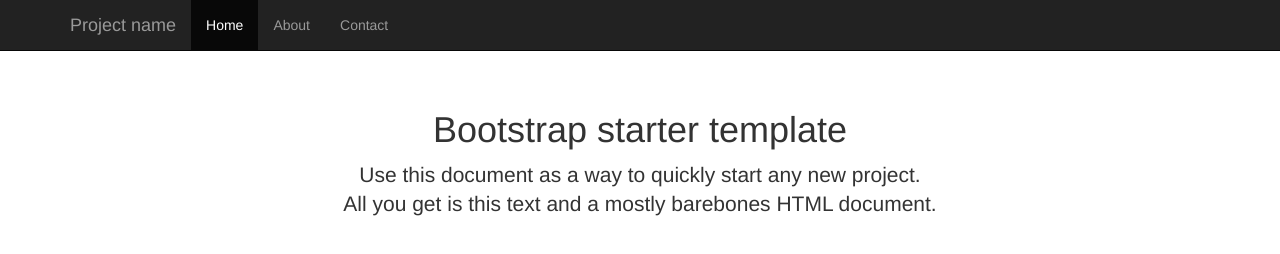
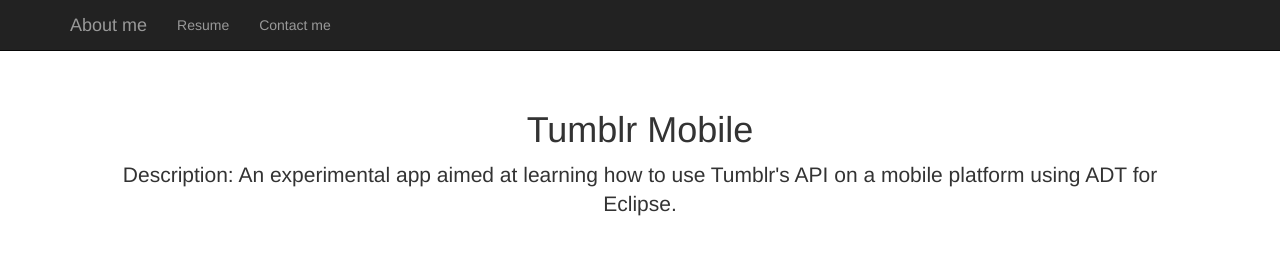
Before and after one commit to Saporous/Saporous.github.io, a plain HTML site: page tumblrmobile.html in a window 1280 px wide. Drawn offline with nearby package versions, Linux system fonts and the light colour scheme.

Commit message:
Updated TumblrMobile page

```diff
--- a/tumblrmobile.html
+++ b/tumblrmobile.html
@@ -38,13 +38,12 @@
             <span class="icon-bar"></span>
             <span class="icon-bar"></span>
           </button>
-          <a class="navbar-brand" href="#">Project name</a>
+          <a class="navbar-brand" href="#">About me</a>
         </div>
         <div class="collapse navbar-collapse">
           <ul class="nav navbar-nav">
-            <li class="active"><a href="#">Home</a></li>
-            <li><a href="#about">About</a></li>
-            <li><a href="#contact">Contact</a></li>
+            <li><a href="./JeffreyChenComputerEngineer.pdf">Resume</a></li>
+            <li><a href="mailto:chenjeffreyr@gmail.com">Contact me</a></li>
           </ul>
         </div><!--/.nav-collapse -->
       </div>
@@ -53,8 +52,8 @@
     <div class="container">
 
       <div class="starter-template">
-        <h1>Bootstrap starter template</h1>
-        <p class="lead">Use this document as a way to quickly start any new project.<br> All you get is this text and a mostly barebones HTML document.</p>
+        <h1>Tumblr Mobile</h1>
+        <p class="lead">Description: An experimental app aimed at learning how to use Tumblr's API on a mobile platform using ADT for Eclipse.</p>
       </div>
 
     </div><!-- /.container -->
```
